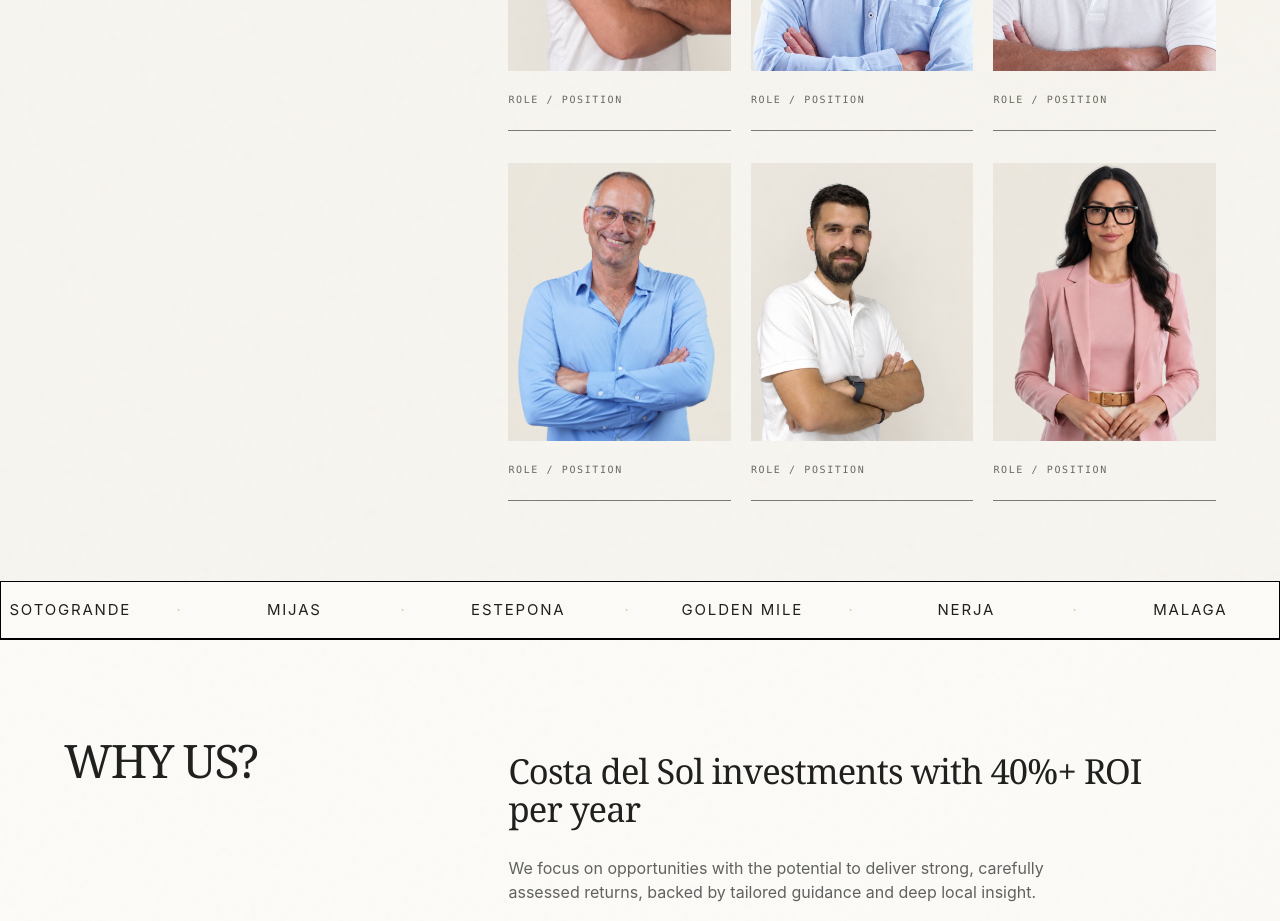
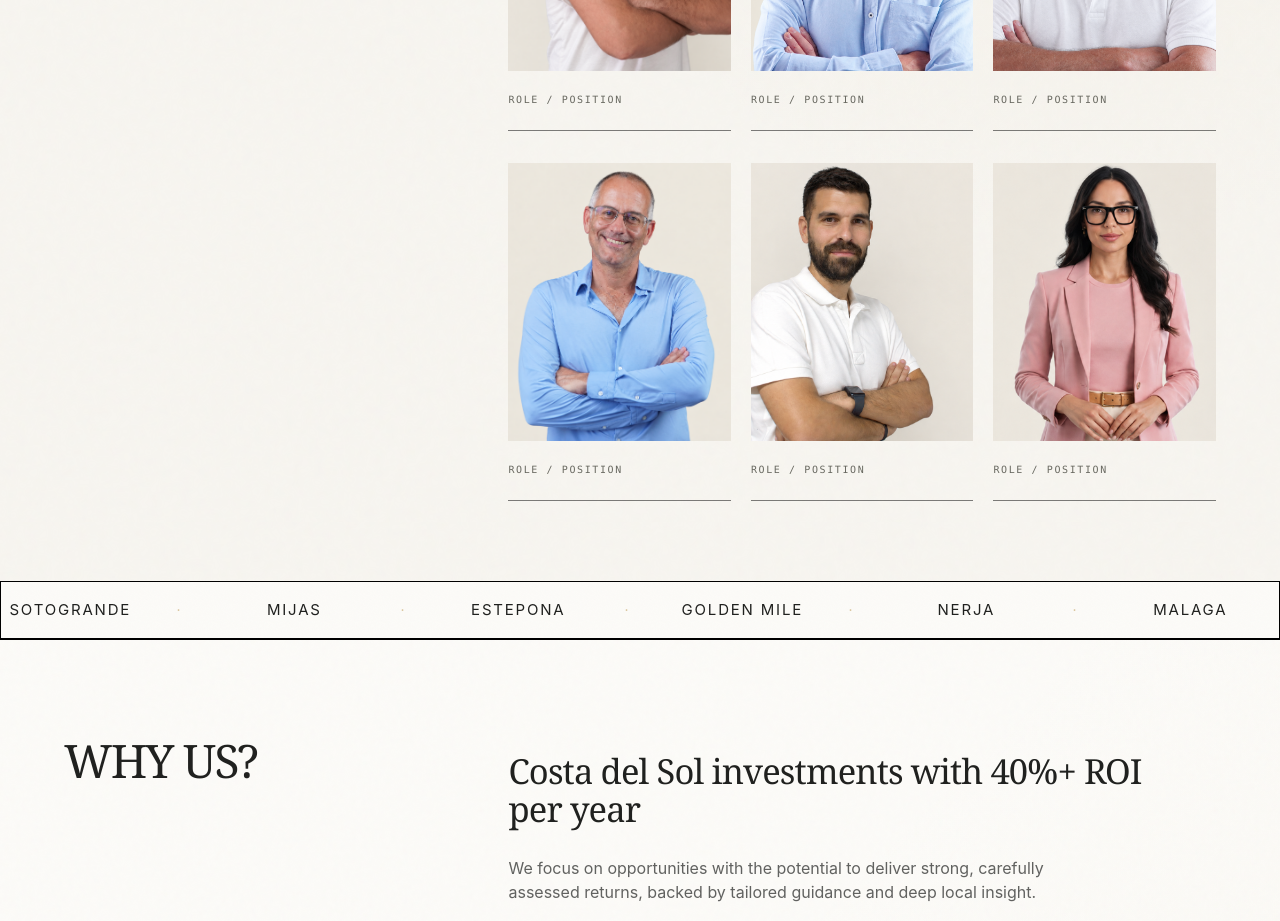
Before and after one commit to zdazix/brickinvest, a React (Vite) app in the folder app-1/: page / in a window 1280 px wide. Shown: the part 1380-2301 px from the top of the page. Built offline with nearby package versions, Linux system fonts and the light colour scheme; no server answers.

Commit message:
не вижу изменений в моем фото
Amazi-Operation-Id: task:fd9d9680-7f95-458b-80bf-85f6000298f6
Amazi-Operation-Payload: 658f2c6829a56c038e915fd818044c6a167688c62b24604a3cd9790f920e841d

```diff
--- a/app-1/src/pages/home/components/AboutTeam.tsx
+++ b/app-1/src/pages/home/components/AboutTeam.tsx
@@ -21,7 +21,7 @@ export const AboutTeam = () => {
                   index === 0
                     ? "object-[50%_50%]"
                     : index === 4
-                      ? "scale-[1.12] object-[50%_28%]"
+                      ? "scale-[1.28] object-[50%_10%]"
                       : index === 5
                         ? "scale-[1.12] object-[50%_28%]"
                         : ""
```
Also changed, not shown: 2 other files (tests, documents, lock files or other folders).
